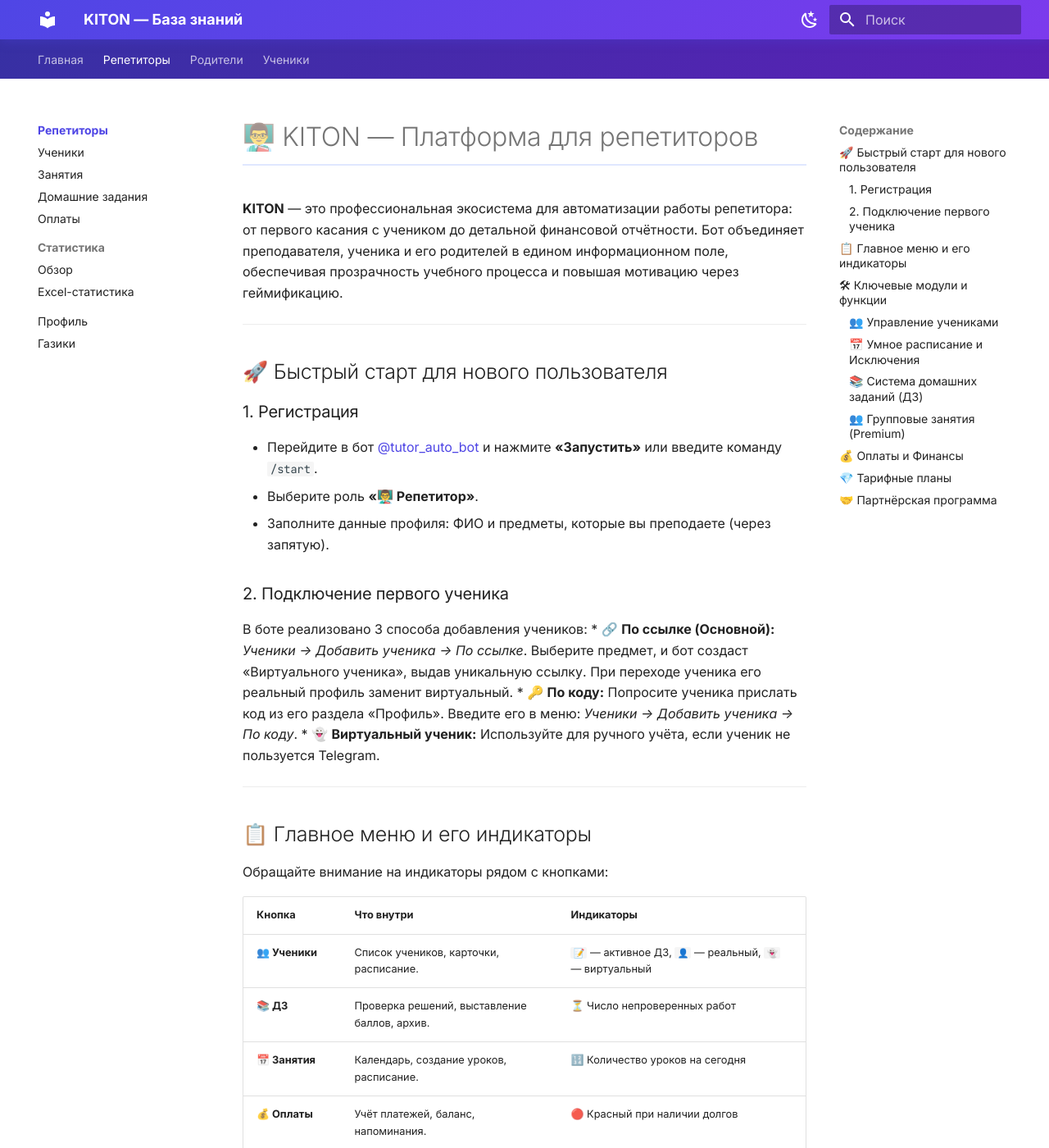
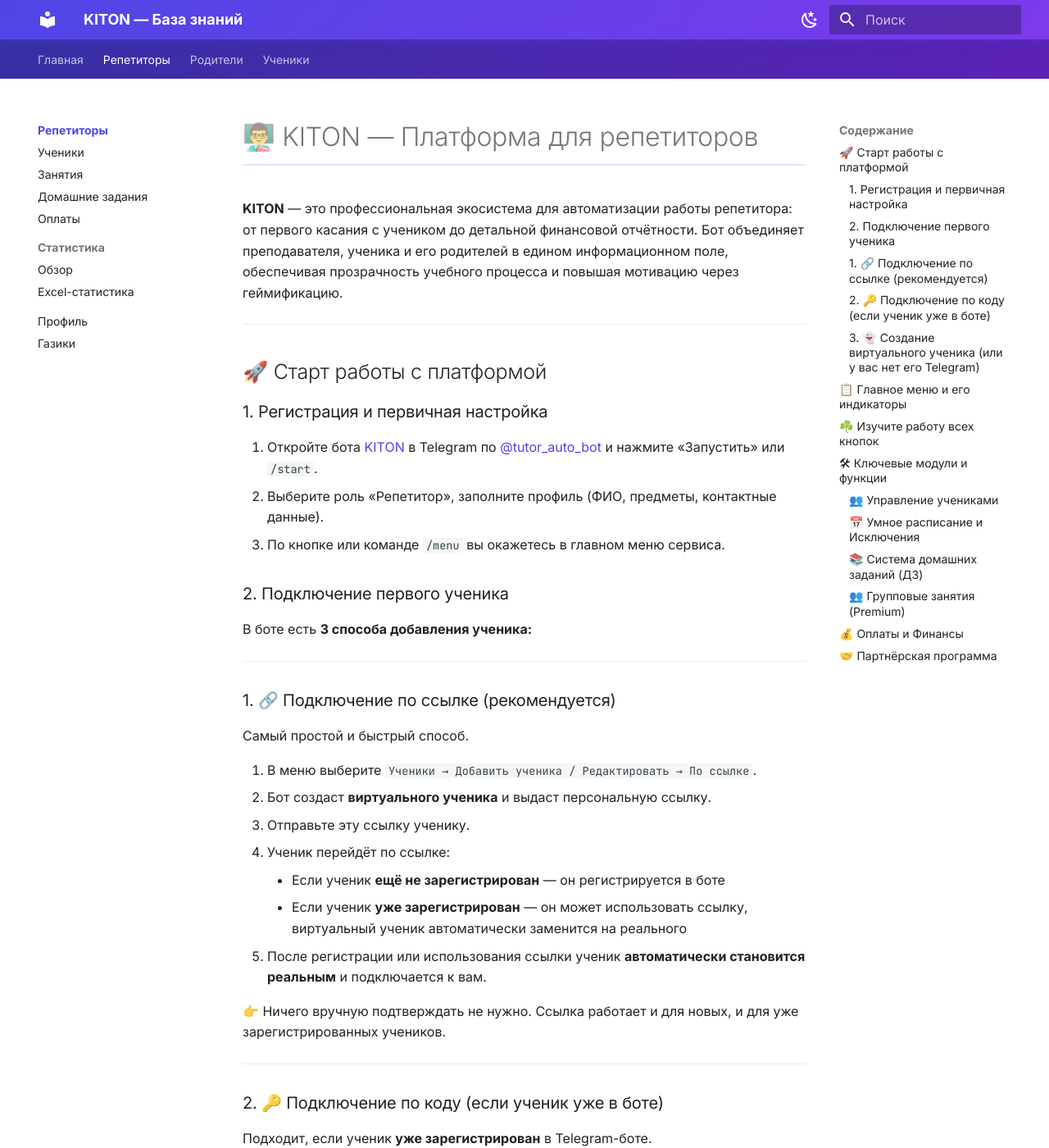
Before and after one commit to Skand21/kiton-guides, an MkDocs documentation site: the page built from docs/Tutor/README.md, in a window 1280 px wide and 1400 px high. Shown: the whole window at 82% size. Built offline with MkDocs 1.6.1 and Material for MkDocs 9.7.7, drawn with Linux system fonts in a browser that asks for light colours; some of the changed text lies outside the part shown.

Commit message:
[Tutor]: вернул текст со стартом работы с платформой, вернул картинку, вернул кнопки, перенес тарифные планы в Профиль.md + minor changes

```diff
--- a/docs/Tutor/README.md
+++ b/docs/Tutor/README.md
@@ -4,22 +4,67 @@
 
 ---
 
-## 🚀 Быстрый старт для нового пользователя
+## 🚀 Старт работы с платформой
 
-### 1. Регистрация
-* Перейдите в бот [@tutor_auto_bot](https://t.me/tutor_auto_bot) и нажмите **«Запустить»** или введите команду `/start`.
-* Выберите роль **«👨‍🏫 Репетитор»**.
-* Заполните данные профиля: ФИО и предметы, которые вы преподаете (через запятую).
+### 1. Регистрация и первичная настройка
+
+1. Откройте бота [KITON](http://t.me/tutor_auto_bot) в Telegram по [@tutor_auto_bot](http://t.me/tutor_auto_bot) и нажмите «Запустить» или `/start`.
+2. Выберите роль «Репетитор», заполните профиль (ФИО, предметы, контактные данные).
+3. По кнопке или команде `/menu` вы окажетесь в главном меню сервиса.
 
 ### 2. Подключение первого ученика
-В боте реализовано 3 способа добавления учеников:
-* 🔗 **По ссылке (Основной):** *Ученики → Добавить ученика → По ссылке*. Выберите предмет, и бот создаст «Виртуального ученика», выдав уникальную ссылку. При переходе ученика его реальный профиль заменит виртуальный.
-* 🔑 **По коду:** Попросите ученика прислать код из его раздела «Профиль». Введите его в меню: *Ученики → Добавить ученика → По коду*.
-* 👻 **Виртуальный ученик:** Используйте для ручного учёта, если ученик не пользуется Telegram.
+
+В боте есть **3 способа добавления ученика:**
+
+---
+
+### 1. 🔗 Подключение по ссылке (рекомендуется)
+
+Самый простой и быстрый способ.
+
+1. В меню выберите `Ученики → Добавить ученика / Редактировать → По ссылке`.
+2. Бот создаст **виртуального ученика** и выдаст персональную ссылку.
+3. Отправьте эту ссылку ученику.
+4. Ученик перейдёт по ссылке:
+    - Если ученик **ещё не зарегистрирован** — он регистрируется в боте
+    - Если ученик **уже зарегистрирован** — он может использовать ссылку, виртуальный ученик автоматически заменится на реального
+5. После регистрации или использования ссылки ученик **автоматически становится реальным** и подключается к вам.
+
+👉 Ничего вручную подтверждать не нужно. Ссылка работает и для новых, и для уже зарегистрированных учеников.
+
+---
+
+### 2. 🔑 Подключение по коду (если ученик уже в боте)
+
+Подходит, если ученик **уже зарегистрирован** в Telegram-боте.
+
+1. Попросите ученика отправить вам персональный код (например, `ABCD-1234-EFGH`). Код находится в разделе Профиль.
+2. В меню выберите `Ученики → Добавить ученика / Редактировать → По коду`.
+3. Введите код — ученик подключится сразу как реальный.
+
+---
+
+### 3. 👻 Создание виртуального ученика (**или у вас нет его Telegram**)
+
+Используется, если ученик **ещё не зарегистрирован** или вы хотите вести учёт независимо от ученика.
+
+1. В меню выберите `Ученики → Добавить ученика / Редактировать → Виртуальный ученик`.
+2. Вы можете вести занятия, задания, оплаты и статистику.
+3. Когда ученик зарегистрируется в Telegram:
+    - попросите его отправить персональный код
+    - выберите виртуального ученика
+    - нажмите кнопку `Подключить реального ученика`
+    - виртуальный профиль будет заменён на реальный (все данные сохранятся).
+
+---
+
+После подключения первого ученика становятся доступны все функции: **[расписание](Занятия.md), [задания](Домашние_задания.md), [оплаты](Оплаты.md), [статистика](Статистика.md) и балльная система «Газики»**.
 
 ---
 
 ## 📋 Главное меню и его индикаторы
+![image.png](../assets/images/menu-screenshot.png)
+
 Обращайте внимание на индикаторы рядом с кнопками:
 
 | Кнопка | Что внутри | Индикаторы |
@@ -32,6 +77,23 @@
 | **👤 Профиль** | Тарифы, партнёрка, настройки договора. | 🔥 NEW! (акции и бонусы) |
 
 ---
+
+## ☘️ Изучите работу всех кнопок
+
+[**Ученики**](Ученики.md)
+
+[**Домашние задания**](Домашние_задания.md)
+
+[**Занятия**](Занятия.md)
+
+[**Оплаты**](Оплаты.md)
+
+[**Статистика**](Статистика.md)
+
+[**Профиль**](Профиль.md)
+
+[**Газики**](Газики.md)
+
 
 ## 🛠 Ключевые модули и функции
 
@@ -65,25 +127,6 @@
 
 ---
 
-## 💎 Тарифные планы
-
-| Функционал / Параметры | 🎓 Базовый | 🎓 Обычный | 🎓 Премиум |
-| :--- | :---: | :---: | :---: |
-| **Макс. количество учеников** | 3 | 15 | 100 |
-| **Синхронизация расписания и отчётности** | ✅ | ✅ | ✅ |
-| **Организация расписания** | ✅ | ✅ | ✅ |
-| **Система уведомлений** | ✅ | ✅ | ✅ |
-| **База знаний** | ✅ | ✅ | ✅ |
-| **Балльная система (Газики)** | ✅ | ✅ | ✅ |
-| **История действий репетитора** | ✅ | ✅ | ✅ |
-| **Статистика по ученикам** | ❌ | ✅ | ✅ |
-| **Экспорт данных в XLSX** | ❌ | ✅ | ✅ |
-| **Домашнее задание файлом** | ❌ | ✅ | ✅ |
-| **Групповые занятия** | ❌ | ❌ | ✅ |
-| **Стоимость (за 12 месяцев)** | **Бесплатно** | **820₽** | **3300₽** |
-
----
-
 ## 🤝 Партнёрская программа
 В разделе «👤 Профиль» доступна ваша реферальная ссылка.
 * Приглашайте коллег и получайте **70% комиссии** от их каждой оплаты.
```
Also changed, not shown: docs/Tutor/Профиль.md (+19 -0 lines), docs/Tutor/Домашние_задания.md (renamed from docs/Tutor/Домашние задания.md).
